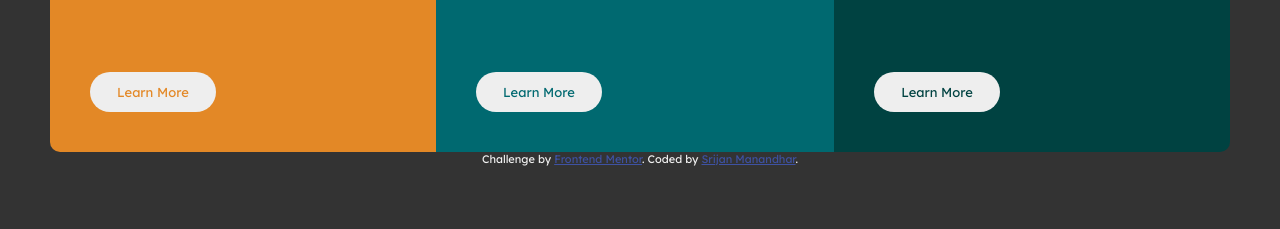
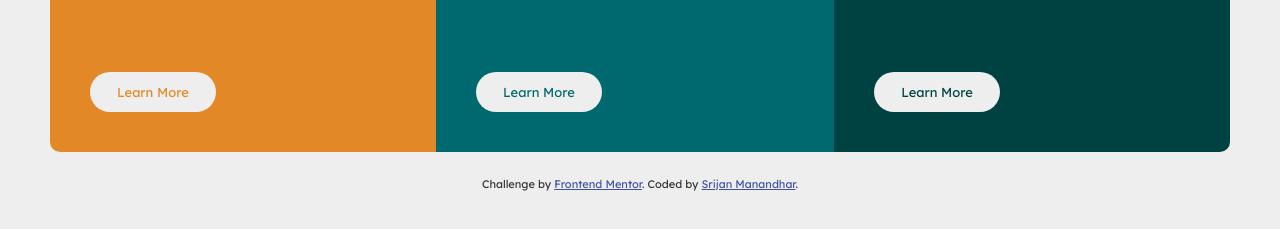
Before and after one commit to srijan-srijan/FM-3-column-card-preview, a plain HTML site: page index.html in a window 1280 px wide. Shown: the part 295-524 px from the top of the page. Drawn offline with Linux system fonts and the light colour scheme.

Commit message:
Minor styling fixes

```diff
--- a/index.html
+++ b/index.html
@@ -21,6 +21,8 @@
       .attribution {
         font-size: 11px;
         text-align: center;
+        margin-top: 25px;
+        color: #333;
       }
       .attribution a {
         color: hsl(228, 45%, 44%);
--- a/style.css
+++ b/style.css
@@ -23,7 +23,7 @@
 body {
   color: var(--othersColor);
   font-family: "Lexend Deca", "Big Shoulders Display";
-  background: #333;
+  background: #eee;
   padding: 50px;
 }
 
```
